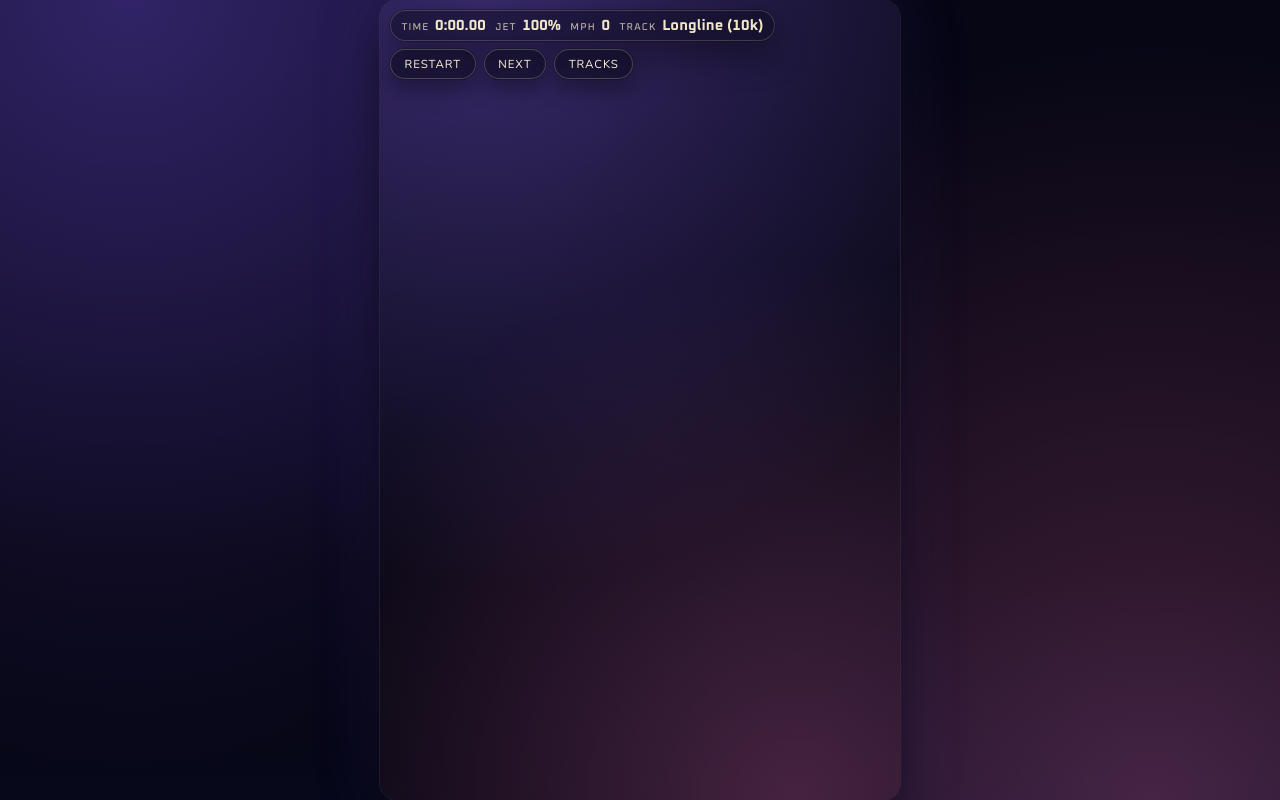
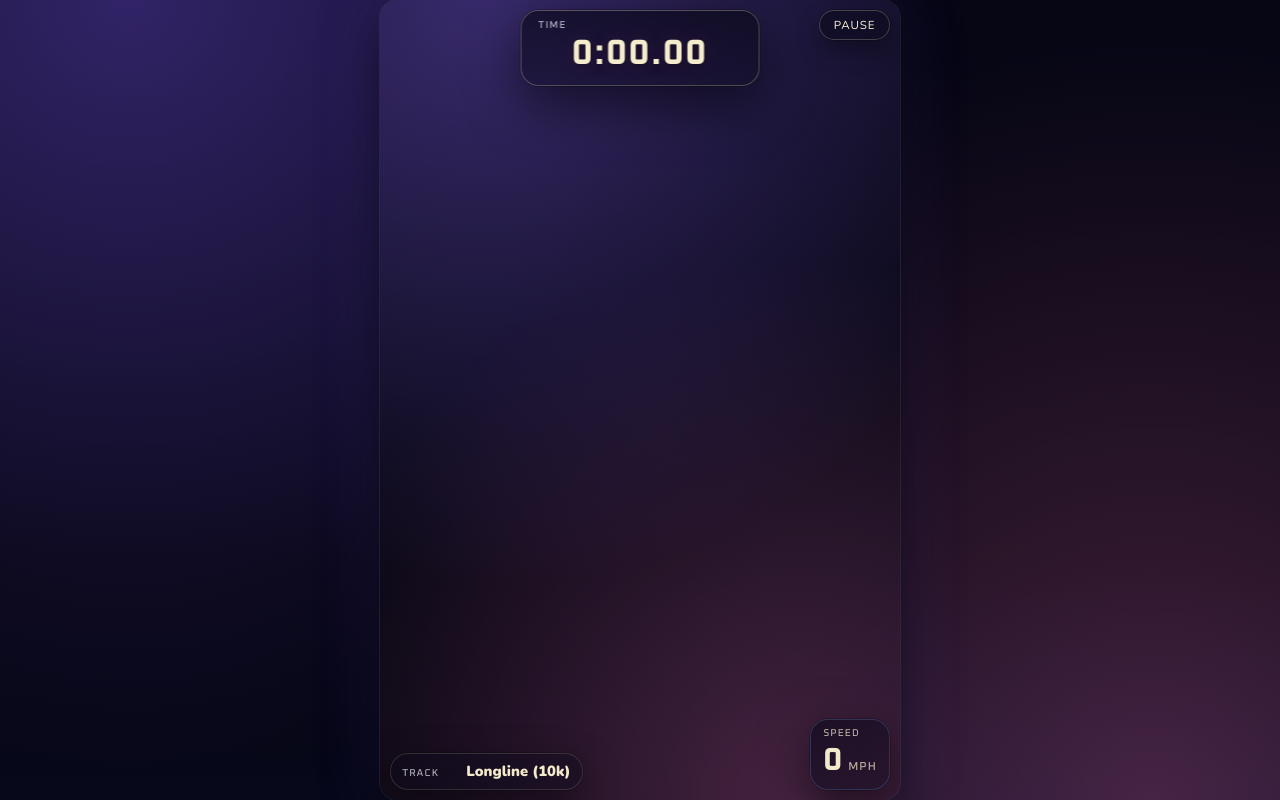
Before and after one commit to mt-quinn/slopse, a React (Vite) app: page / in a window 1280 px wide. Built offline with nearby package versions, Linux system fonts and the light colour scheme.

Commit message:
better racing hud

```diff
--- a/src/App.tsx
+++ b/src/App.tsx
@@ -87,6 +87,7 @@ export default function App() {
   const firstTrackId = useMemo(() => ALL_TRACKS[0]!.id, [])
   const [currentTrackId, setCurrentTrackId] = useState<string>(firstTrackId)
   const [showTrackSelect, setShowTrackSelect] = useState(false)
+  const [paused, setPaused] = useState(false)
 
   const completedIds = useMemo(() => (typeof window !== 'undefined' ? loadCompletedTrackIds() : new Set<string>()), [])
   const [completedToken, setCompletedToken] = useState(0)
@@ -155,6 +156,7 @@ export default function App() {
       setShowNamePrompt(false)
       setPendingScoreMs(null)
       handledFinishRef.current = false
+      setPaused(false)
     },
     [],
   )
@@ -162,7 +164,8 @@ export default function App() {
   const startRunIfNeeded = useCallback(() => {
     const s = stateRef.current
     if (!s) return
-    startRun(s)
+    const started = startRun(s)
+    if (!started) return
     handledFinishRef.current = false
 
     setHud((h) => ({
@@ -208,6 +211,7 @@ export default function App() {
     setShowNamePrompt(false)
     setPendingScoreMs(null)
     handledFinishRef.current = false
+    setPaused(false)
   }, [track])
 
   const nextTrack = useCallback(() => {
@@ -218,6 +222,7 @@ export default function App() {
     const { unlocked } = getUnlockedSet()
     if (!unlocked.has(next.id)) return
     setCurrentTrackId(next.id)
+    setPaused(false)
   }, [currentTrackId, getUnlockedSet, initRunForTrack])
 
   const selectTrack = useCallback(
@@ -226,6 +231,7 @@ export default function App() {
       if (!unlocked.has(id)) return
       setCurrentTrackId(id)
       setShowTrackSelect(false)
+      setPaused(false)
     },
     [getUnlockedSet, initRunForTrack],
   )
@@ -235,6 +241,7 @@ export default function App() {
     const onDown = (e: PointerEvent) => {
       const s = stateRef.current
       if (!s) return
+      if (paused) return
       if (s.dead || s.finished) return
       if (s.input.thrustPointerId != null) return
       startRunIfNeeded()
@@ -257,7 +264,7 @@ export default function App() {
       window.removeEventListener('pointerup', onUp)
       window.removeEventListener('pointercancel', onUp)
     }
-  }, [startRunIfNeeded])
+  }, [paused, startRunIfNeeded])
 
   // Keyboard fallback.
   useEffect(() => {
@@ -265,6 +272,7 @@ export default function App() {
       if (e.key !== ' ' && e.code !== 'Space') return
       const s = stateRef.current
       if (!s) return
+      if (paused) return
       if (s.dead || s.finished) return
       if (isDown) startRunIfNeeded()
       s.input.thrust = isDown
@@ -278,7 +286,23 @@ export default function App() {
       window.removeEventListener('keydown', down)
       window.removeEventListener('keyup', up)
     }
-  }, [startRunIfNeeded])
+  }, [paused, startRunIfNeeded])
+
+  // Pause toggle (Escape)
+  useEffect(() => {
+    const onKey = (e: KeyboardEvent) => {
+      if (e.key !== 'Escape') return
+      e.preventDefault()
+      setPaused((p) => !p)
+      const s = stateRef.current
+      if (s) {
+        s.input.thrust = false
+        s.input.thrustPointerId = null
+      }
+    }
+    window.addEventListener('keydown', onKey, { passive: false })
+    return () => window.removeEventListener('keydown', onKey as any)
+  }, [])
 
   // Main loop (sim + draw).
   useEffect(() => {
@@ -324,9 +348,11 @@ export default function App() {
       const dtSec = Math.min(0.05, (now - last) / 1000)
       last = now
 
-      stepSim(s, dtSec)
-      updateRunCamera(s)
-      applyCameraDeath(s)
+      if (!paused) {
+        stepSim(s, dtSec)
+        updateRunCamera(s)
+        applyCameraDeath(s)
+      }
 
       // If we finished and it’s a new best, persist best time + ghost (positions).
       // Finish handling: run exactly once per finish. If this run is the new best time,
@@ -389,7 +415,6 @@ export default function App() {
         hudBucketRef.current = bucket
         const r = s.result
         const speedPxPerSec = Math.hypot(s.disc.v.x, s.disc.v.y)
-        // Scale so ~2200 px/s reads as ~220 mph (matches our camera tuning range).
         const speedMph = Math.round(speedPxPerSec / 10)
         setHud({
           timeMs: s.timeMs,
@@ -413,7 +438,7 @@ export default function App() {
       window.visualViewport?.removeEventListener('resize', resize)
       if (rafRef.current) cancelAnimationFrame(rafRef.current)
     }
-  }, [track])
+  }, [paused, track])
 
   // Keep top times in sync when track changes.
   useEffect(() => {
@@ -421,7 +446,8 @@ export default function App() {
     setTopTimes(loadTopTimes(track.id))
   }, [track.id, completedToken])
 
-  const showOverlay = hud.dead || hud.finished
+  const showOverlay = (hud.dead || hud.finished) && !showTrackSelect
+  const showPause = paused && !showTrackSelect && !showOverlay
 
   return (
     <div className="sl-viewport">
@@ -430,53 +456,51 @@ export default function App() {
           <div className="sl-arena">
             <canvas ref={canvasRef} className="sl-canvas" />
 
-            <div className="hudTop">
-              <div className="hudPill" aria-label="Run HUD">
-                <span className="hudKvp">
-                  <span className="k">Time</span>
-                  <span className="v">{fmtMs(hud.timeMs)}</span>
-                </span>
-                <span className="hudKvp">
-                  <span className="k">Jet</span>
-                  <span className="v">{Math.round(hud.energy * 100)}%</span>
-                </span>
-                <span className="hudKvp">
-                  <span className="k">MPH</span>
-                  <span className="v">{hud.speedMph}</span>
-                </span>
-                {hud.coinsTotal > 0 && (
-                  <span className="hudKvp">
-                    <span className="k">Coins</span>
-                    <span className="v">
-                      {hud.coins}/{hud.coinsTotal}
-                    </span>
-                  </span>
-                )}
-                <span className="hudKvp">
-                  <span className="k">Track</span>
-                  <span className="v" style={{ letterSpacing: '0.01em' }}>
+            <div className="hudRace" aria-label="Racing HUD">
+              <div className="hudTimeCard" aria-label="Timer">
+                <div className="hudMajorLabel">TIME</div>
+                <div className="hudMajorValue">{fmtMs(hud.timeMs)}</div>
+              </div>
+
+              <div className="hudSpeedCard" aria-label="Speed">
+                <div className="hudMajorLabel">SPEED</div>
+                <div className="hudSpeedValue">
+                  <span className="hudSpeedNum">{hud.speedMph}</span>
+                  <span className="hudSpeedUnit">mph</span>
+                </div>
+              </div>
+
+              <div className="hudMetaCard" aria-label="Meta">
+                <div className="hudMetaRow">
+                  <span className="hudMetaKey">Track</span>
+                  <span className="hudMetaVal" title={track.name}>
                     {track.name}
                   </span>
-                </span>
-              </div>
-
-              <div style={{ display: 'flex', gap: '0.5rem', alignItems: 'flex-start' }}>
+                </div>
                 {hud.bestTimeMs != null && (
-                  <div className="hudPill" aria-label="Best time">
-                    <span className="hudKvp">
-                      <span className="k">Best</span>
-                      <span className="v">{fmtMs(hud.bestTimeMs)}</span>
+                  <div className="hudMetaRow">
+                    <span className="hudMetaKey">Best</span>
+                    <span className="hudMetaVal">{fmtMs(hud.bestTimeMs)}</span>
+                  </div>
+                )}
+                {hud.coinsTotal > 0 && (
+                  <div className="hudMetaRow">
+                    <span className="hudMetaKey">Coins</span>
+                    <span className="hudMetaVal">
+                      {hud.coins}/{hud.coinsTotal}
                     </span>
                   </div>
                 )}
-                <button type="button" className="hudBtn" onClick={restart}>
-                  Restart
-                </button>
-                <button type="button" className="hudBtn" onClick={nextTrack}>
-                  Next
-                </button>
-                <button type="button" className="hudBtn" onClick={() => setShowTrackSelect(true)}>
-                  Tracks
+              </div>
+
+              <div className="hudControls" aria-label="Controls">
+                <button
+                  type="button"
+                  className="hudBtn"
+                  onClick={() => setPaused(true)}
+                  aria-label="Pause"
+                >
+                  Pause
                 </button>
               </div>
             </div>
@@ -563,6 +587,61 @@ export default function App() {
                     >
                       Restart
                     </button>
+                    <button type="button" className="btn" onClick={nextTrack}>
+                      Next
+                    </button>
+                    <button type="button" className="btn ghost" onClick={() => setShowTrackSelect(true)}>
+                      Tracks
+                    </button>
+                  </div>
+                </div>
+              </div>
+            )}
+
+            {showPause && (
+              <div className="overlay" role="dialog" aria-label="Paused">
+                <div className="panel">
+                  <div className="panelTitle">Paused</div>
+                  <div className="panelBody">
+                    <div>
+                      <strong>Time:</strong> {fmtMs(hud.timeMs)}
+                    </div>
+                    {hud.coinsTotal > 0 && (
+                      <div>
+                        <strong>Coins:</strong> {hud.coins}/{hud.coinsTotal}
+                      </div>
+                    )}
+                    {topTimes.length > 0 && (
+                      <div style={{ marginTop: '0.8rem' }}>
+                        <strong>Top Times</strong>
+                        <ol style={{ margin: '0.35rem 0 0', padding: 0, listStyle: 'none', display: 'grid', gap: '0.25rem' }}>
+                          {topTimes.map((e, i) => (
+                            <li
+                              key={`${e.ts}-${i}`}
+                              style={{ display: 'grid', gridTemplateColumns: '1.5rem 1fr auto', gap: '0.55rem', alignItems: 'baseline' }}
+                            >
+                              <span style={{ opacity: 0.75 }}>{i + 1}</span>
+                              <span style={{ overflow: 'hidden', textOverflow: 'ellipsis', whiteSpace: 'nowrap' }}>{e.name}</span>
+                              <span style={{ fontVariantNumeric: 'tabular-nums' }}>{fmtMs(e.timeMs)}</span>
+                            </li>
+                          ))}
+                        </ol>
+                      </div>
+                    )}
+                  </div>
+                  <div className="panelActions">
+                    <button type="button" className="btn ghost" onClick={() => setPaused(false)}>
+                      Resume
+                    </button>
+                    <button type="button" className="btn" onClick={restart}>
+                      Restart
+                    </button>
+                    <button type="button" className="btn" onClick={nextTrack}>
+                      Next
+                    </button>
+                    <button type="button" className="btn ghost" onClick={() => setShowTrackSelect(true)}>
+                      Tracks
+                    </button>
                   </div>
                 </div>
               </div>
--- a/src/app.css
+++ b/src/app.css
@@ -122,10 +122,163 @@
   transform: translateY(1px);
 }
 
+.hudRace {
+  position: absolute;
+  inset: 10px;
+  z-index: 3;
+  pointer-events: none;
+}
+
+.hudTimeCard {
+  pointer-events: auto;
+  position: absolute;
+  left: 50%;
+  top: 0;
+  transform: translateX(-50%);
+  border-radius: 18px;
+  border: 1px solid rgba(255, 245, 200, 0.26);
+  background: linear-gradient(180deg, rgba(12, 10, 28, 0.72), rgba(12, 10, 28, 0.46));
+  backdrop-filter: blur(14px);
+  padding: 0.55rem 1.05rem 0.6rem;
+  box-shadow:
+    0 0 0 1px rgba(0, 0, 0, 0.25),
+    0 18px 52px rgba(0, 0, 0, 0.55);
+}
+
+.hudMajorLabel {
+  font-size: 0.62rem;
+  letter-spacing: 0.12em;
+  text-transform: uppercase;
+  opacity: 0.72;
+  font-family: 'Oxanium', system-ui, sans-serif;
+}
+
+.hudMajorValue {
+  margin-top: 0.1rem;
+  font-family: 'Oxanium', system-ui, sans-serif;
+  font-weight: 950;
+  font-size: 2.2rem;
+  letter-spacing: 0.06em;
+  color: rgba(255, 246, 213, 0.96);
+  font-variant-numeric: tabular-nums;
+  min-width: 10.0ch;
+  text-align: center;
+  text-shadow:
+    0 2px 10px rgba(0, 0, 0, 0.55),
+    0 0 18px rgba(255, 124, 214, 0.18);
+}
+
+.hudSpeedCard {
+  pointer-events: auto;
+  position: absolute;
+  right: 0;
+  bottom: 0;
+  border-radius: 18px;
+  border: 1px solid rgba(120, 180, 255, 0.20);
+  background: linear-gradient(135deg, rgba(12, 10, 28, 0.68), rgba(12, 10, 28, 0.42));
+  backdrop-filter: blur(14px);
+  padding: 0.55rem 0.75rem 0.55rem;
+  box-shadow:
+    0 0 0 1px rgba(0, 0, 0, 0.22),
+    0 18px 52px rgba(0, 0, 0, 0.55);
+  color: rgba(255, 246, 213, 0.95);
+  font-family: 'Oxanium', system-ui, sans-serif;
+  font-variant-numeric: tabular-nums;
+}
+
+.hudSpeedValue {
+  display: inline-flex;
+  align-items: baseline;
+  gap: 0.35rem;
+  margin-top: 0.1rem;
+}
+
+.hudSpeedNum {
+  font-weight: 950;
+  font-size: 2.0rem;
+  letter-spacing: 0.02em;
+}
+
+.hudSpeedUnit {
+  font-size: 0.72rem;
+  letter-spacing: 0.10em;
+  text-transform: uppercase;
+  opacity: 0.72;
+}
+
+.hudMetaCard {
+  pointer-events: auto;
+  position: absolute;
+  left: 0;
+  bottom: 0;
+  border-radius: 18px;
+  border: 1px solid rgba(255, 245, 200, 0.14);
+  background: rgba(12, 10, 28, 0.40);
+  backdrop-filter: blur(12px);
+  padding: 0.55rem 0.7rem;
+  box-shadow:
+    0 0 0 1px rgba(0, 0, 0, 0.18),
+    0 14px 38px rgba(0, 0, 0, 0.48);
+  max-width: min(320px, 70vw);
+}
+
+.hudMetaRow {
+  display: grid;
+  grid-template-columns: 3.5rem 1fr;
+  gap: 0.5rem;
+  align-items: baseline;
+  margin-top: 0.25rem;
+}
+
+.hudMetaRow:first-child {
+  margin-top: 0;
+}
+
+.hudMetaKey {
+  font-size: 0.62rem;
+  letter-spacing: 0.12em;
+  text-transform: uppercase;
+  opacity: 0.70;
+  font-family: 'Oxanium', system-ui, sans-serif;
+}
+
+.hudMetaVal {
+  font-weight: 900;
+  font-size: 0.92rem;
+  color: rgba(255, 246, 213, 0.95);
+  overflow: hidden;
+  text-overflow: ellipsis;
+  white-space: nowrap;
+}
+
+.hudControls {
+  pointer-events: auto;
+  position: absolute;
+  right: 0;
+  top: 0;
+  display: inline-flex;
+  gap: 0.5rem;
+  flex-wrap: wrap;
+  justify-content: flex-end;
+}
+
 @media (max-width: 480px) {
-  .hudTop {
-    flex-direction: column;
-    align-items: stretch;
+  .hudTimeCard {
+    left: 0;
+    transform: none;
+    right: auto;
+    padding: 0.5rem 0.8rem 0.55rem;
+  }
+  .hudMajorValue {
+    font-size: 1.85rem;
+    min-width: 9.3ch;
+    text-align: left;
+  }
+  .hudSpeedCard {
+    bottom: 58px;
+  }
+  .hudSpeedNum {
+    font-size: 1.6rem;
   }
 }
 
--- a/src/game/runControl.ts
+++ b/src/game/runControl.ts
@@ -1,8 +1,9 @@
 import type { RunState } from './state'
+import { JET_MAX_ENERGY } from './tuning'
 
 // Shared run start behavior (must match gameplay + editor playtest).
 export const startRun = (s: RunState) => {
-  if (s.runStarted) return
+  if (s.runStarted) return false
 
   // Launch + start timer/recording on first interaction.
   s.runStarted = true
@@ -18,6 +19,7 @@ export const startRun = (s: RunState) => {
   s.recording.samples = []
   s.recording.nextSampleT = 0
   s.coinsCollected.clear()
-  s.jet.energy = 1
+  s.jet.energy = JET_MAX_ENERGY
   s.ghostPlayback.t = 0
+  return true
 }
--- a/src/game/sim.ts
+++ b/src/game/sim.ts
@@ -1,6 +1,7 @@
 import { clamp, dot, len, mul, normalize, sub, type Vec2 } from './math'
 import type { RunState } from './state'
 import { coinHit, closestPointOnSegment, querySegIndicesAabb, segNormalUp } from './track'
+import { JET_MAX_ENERGY } from './tuning'
 
 const GRAVITY = 1400 // px/s^2
 const JET_ACCEL = 1650 // px/s^2 upwards when thrusting
@@ -61,7 +62,7 @@ export const stepSim = (s: RunState, dtSecRaw: number) => {
     if (thrusting) {
       ay -= JET_ACCEL
       // Drain energy in air or on ground alike; only recharge on ground (per spec).
-      s.jet.energy = clamp(s.jet.energy - h * 0.55, 0, 1)
+      s.jet.energy = clamp(s.jet.energy - h * 0.55, 0, JET_MAX_ENERGY)
     }
 
     // Integrate velocity.
@@ -181,7 +182,7 @@ export const stepSim = (s: RunState, dtSecRaw: number) => {
 
     // Ground recharge for jet energy (Noita-style: only when grounded).
     if (disc.grounded) {
-      s.jet.energy = clamp(s.jet.energy + h * 1.35, 0, 1)
+      s.jet.energy = clamp(s.jet.energy + h * 1.35, 0, JET_MAX_ENERGY)
     }
 
     // Coin pickup.
--- a/src/game/state.ts
+++ b/src/game/state.ts
@@ -1,5 +1,6 @@
 import { trackBounds, type TrackDef } from './track'
 import type { Vec2 } from './math'
+import { JET_MAX_ENERGY } from './tuning'
 
 export type ViewState = {
   width: number
@@ -122,7 +123,7 @@ export const createInitialRunState = (track: TrackDef): RunState => {
       groundN: { x: 0, y: -1 },
       groundBlend: 0,
     },
-    jet: { energy: 1, draining: false },
+    jet: { energy: JET_MAX_ENERGY, draining: false },
     coinsCollected: new Set(),
     bestTimeMs: null,
     bestGhost: null,
--- /dev/null
+++ b/src/game/tuning.ts
@@ -0,0 +1,4 @@
+// Central tuning knobs shared by gameplay and editor.
+
+// Jetpack energy capacity (0..1 scale). 0.5 means half the previous duration.
+export const JET_MAX_ENERGY = 0.5
```
Also changed, not shown: src/render/draw.ts (+49 -0 lines).
